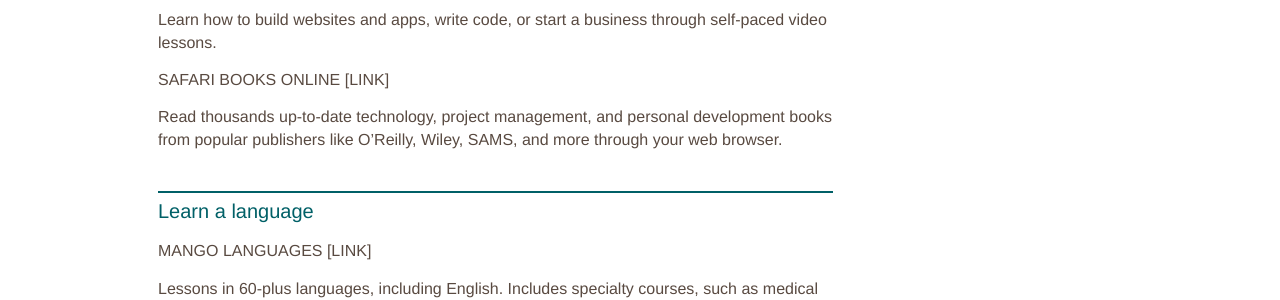
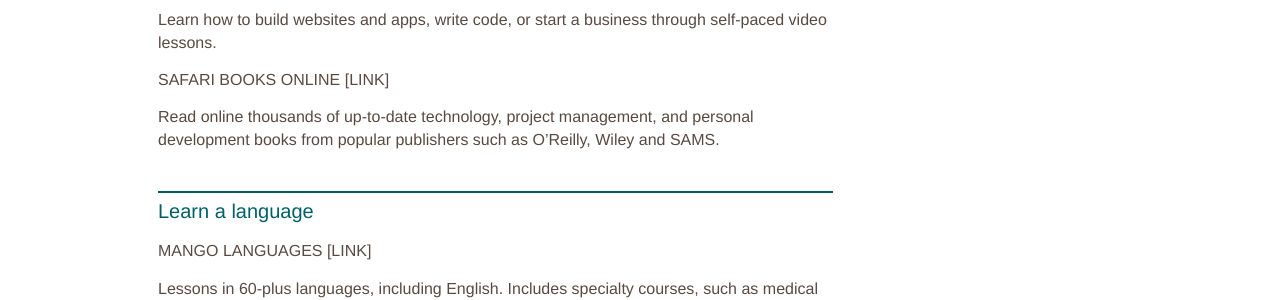
Before and after one commit to skokielibrary/spl-content, a Jekyll site: the page built from _content/bruce/resources--online-training-tutorials.markdown, in a window 1280 px wide. Shown: the part 565-865 px from the top of the page. Built offline with Jekyll 4.4.1, drawn with Linux system fonts in a browser that asks for light colours.

Commit message:
Updated resources--online-training-tutorials.markdown

```diff
--- a/_content/bruce/resources--online-training-tutorials.markdown
+++ b/_content/bruce/resources--online-training-tutorials.markdown
@@ -18,7 +18,7 @@ Watch thousands of step-by-step online video tutorials on software, apps, media,
 Learn how to build websites and apps, write code, or start a business through self-paced video lessons.
 
 ###Safari Books Online [link]
-Read thousands up-to-date technology, project management, and personal development books from popular publishers like O'Reilly, Wiley, SAMS, and more through your web browser.
+Read online thousands of up-to-date technology, project management, and personal development books from popular publishers such as O'Reilly, Wiley and SAMS.
 
 ##Learn a language
 
```
